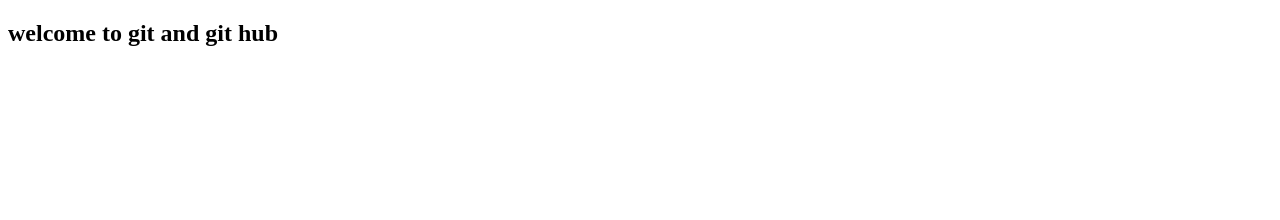
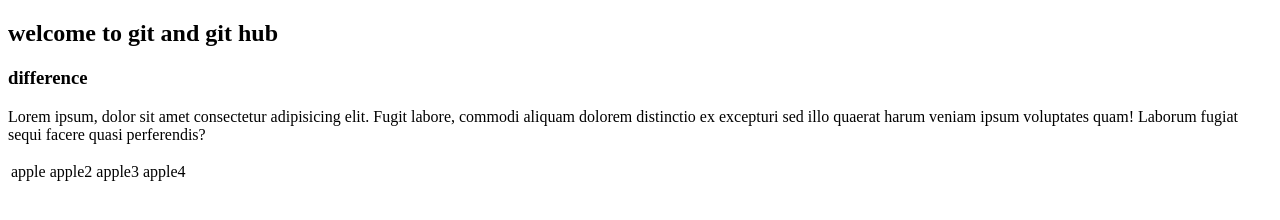
Before and after one commit to saiprakashthumma/Spring-Boot-Projects, a plain HTML site: page index.html in a window 1280 px wide. Drawn offline with Linux system fonts and the light colour scheme.

Commit message:
commit 3

```diff
--- a/index.html
+++ b/index.html
@@ -7,6 +7,23 @@
 </head>
 <body>
     <h2>welcome to git and git hub</h2>
+    <h3> difference </h3>
+    <p>
+        Lorem ipsum, dolor sit amet consectetur adipisicing elit. Fugit labore, commodi aliquam
+        dolorem distinctio ex excepturi sed illo quaerat harum veniam ipsum voluptates quam!
+        Laborum fugiat sequi facere quasi perferendis?
+    </p>
+    <table>
+        <tr>
+            <td>apple</td>
+            <td>apple2</td>
+            <td>apple3</td>
+            <td>apple4</td>
+
+        </tr>
+    </table>
+
+
 
 </body>
 </html>
```
